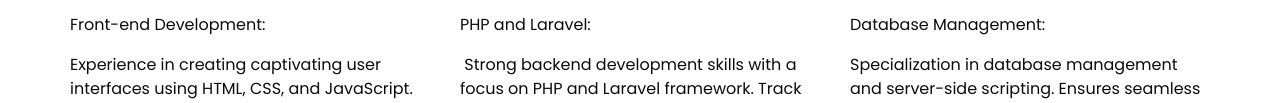
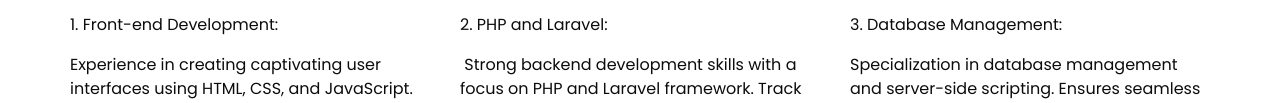
Before and after one commit to hamzifaqih47/portfolio, a plain HTML site: page guard.html in a window 1280 px wide. Shown: the part 402-505 px from the top of the page. Drawn offline with Linux system fonts and the light colour scheme.

Commit message:
Update guard.html

```diff
--- a/guard.html
+++ b/guard.html
@@ -111,21 +111,21 @@
       <div class="row">
         <div class="col-md-4 col-sm-6 mx-auto">
           <div class="additional-text-box">
-            <p>Front-end Development:&nbsp;</p>
+            <p>1. Front-end Development:&nbsp;</p>
             <p>Experience in creating captivating user interfaces using HTML, CSS, and JavaScript. Proficient in building responsive and user-friendly web applications.</p>
           </div>
         </div>
 
         <div class="col-md-4 col-sm-6 mx-auto">
           <div class="additional-text-box">
-            <p>PHP and Laravel:</p>
+            <p>2. PHP and Laravel:</p>
             <p>&nbsp;Strong backend development skills with a focus on PHP and Laravel framework. Track record of delivering high-performance and scalable web solutions.</p>
           </div>
         </div>
 
         <div class="col-md-4 col-sm-6 mx-auto">
           <div class="additional-text-box">
-            <p>Database Management:&nbsp;</p>
+            <p>3. Database Management:&nbsp;</p>
             <p>Specialization in database management and server-side scripting. Ensures seamless integration of web applications with databases for efficient and data-driven solutions.</p>
           </div>
         </div>
```
